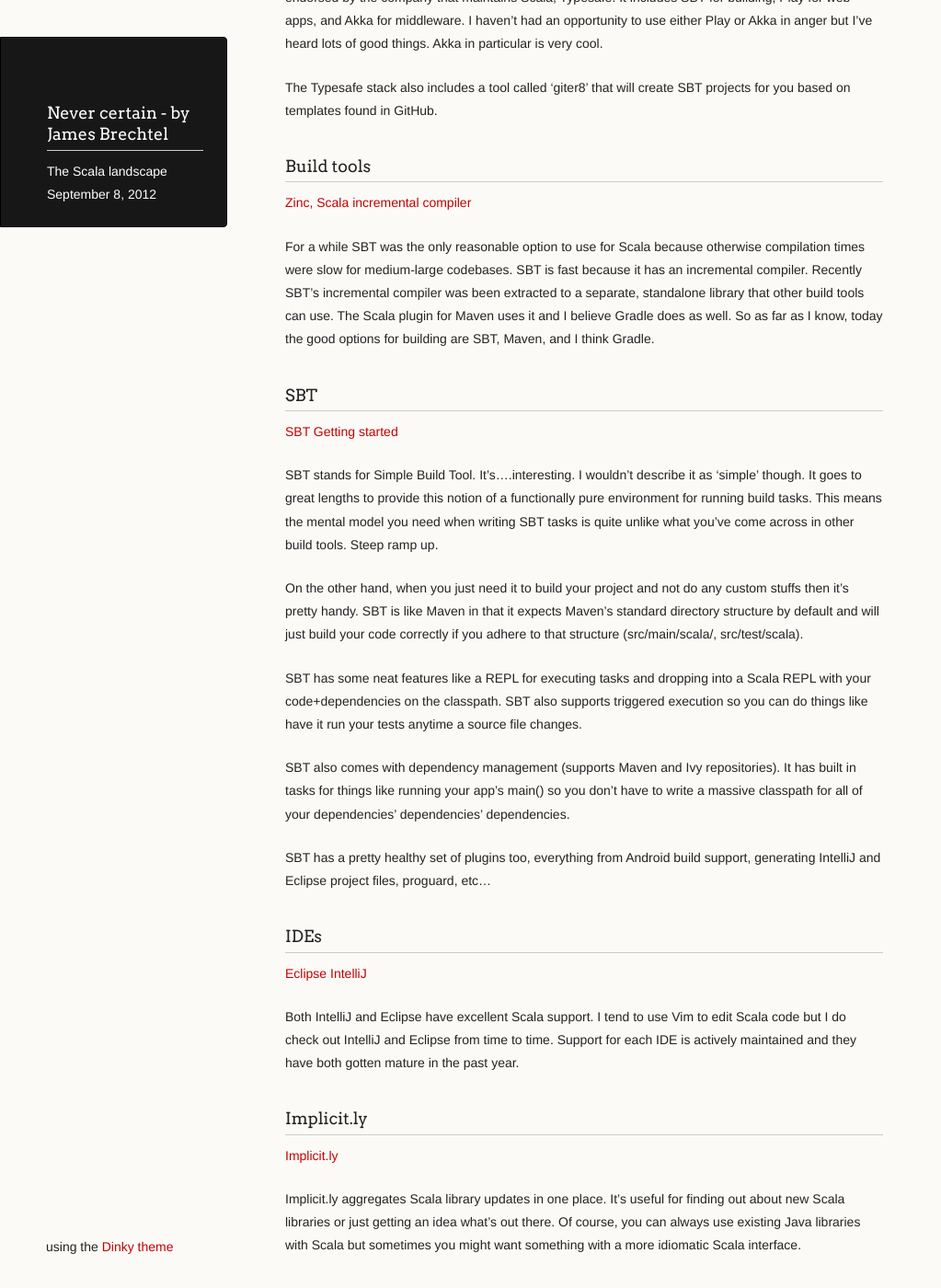
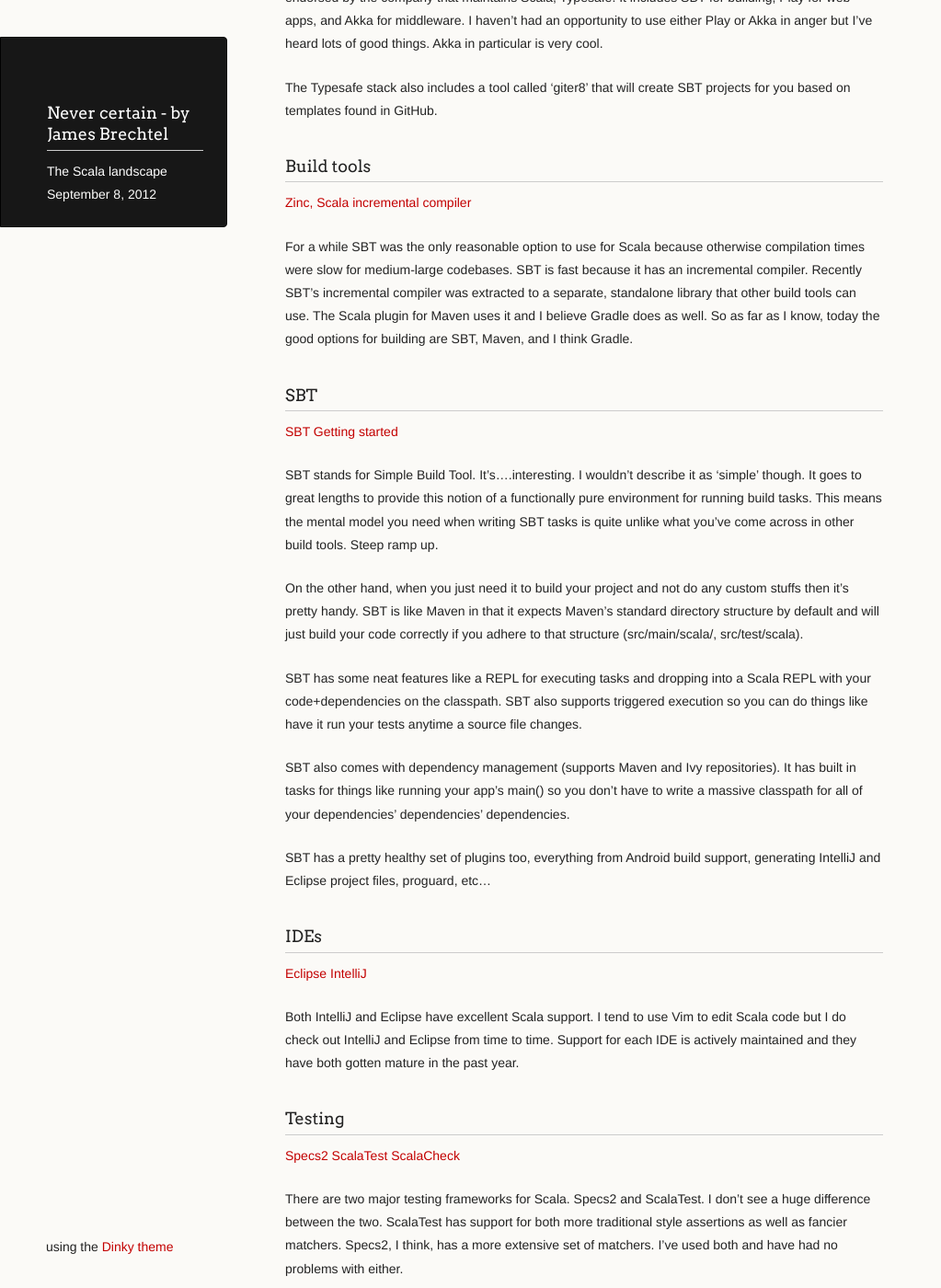
Before and after one commit to jbrechtel/blog, a Jekyll site: the page built from _posts/2012-09-08-scala-landscape.markdown, in a window 1280 px wide and 1400 px high, scrolled down 433 px. Shown: the whole window at 92% size, without its empty margins (0-1023 px from the left). Built offline with Jekyll 4.4.1, drawn with Linux system fonts in a browser that asks for light colours; Markdown is read by kramdown in place of the engine named in the settings; comment, search, counter and statistics services are not loaded; some of the changed text lies outside the part shown.

Commit message:
Fix typo

```diff
--- a/_posts/2012-09-08-scala-landscape.markdown
+++ b/_posts/2012-09-08-scala-landscape.markdown
@@ -22,7 +22,7 @@
 ### Build tools
 [Zinc, Scala incremental compiler](https://github.com/typesafehub/zinc)
 
-For a while SBT was the only reasonable option to use for Scala because otherwise compilation times were slow for medium-large codebases. SBT is fast because it has an incremental compiler. Recently SBT's incremental compiler was been extracted to a separate, standalone library that other build tools can use. The Scala plugin for Maven uses it and I believe Gradle does as well. So as far as I know, today the good options for building are SBT, Maven, and I think Gradle.
+For a while SBT was the only reasonable option to use for Scala because otherwise compilation times were slow for medium-large codebases. SBT is fast because it has an incremental compiler. Recently SBT's incremental compiler was extracted to a separate, standalone library that other build tools can use. The Scala plugin for Maven uses it and I believe Gradle does as well. So as far as I know, today the good options for building are SBT, Maven, and I think Gradle.
 
 ### SBT
 [SBT Getting started](https://github.com/harrah/xsbt/wiki/Getting-Started-Welcome)
@@ -43,6 +43,17 @@
 
 Both IntelliJ and Eclipse have excellent Scala support. I tend to use Vim to edit Scala code but I do check out IntelliJ and Eclipse from time to time. Support for each IDE is actively maintained and they have both gotten mature in the past year.
 
+### Testing
+[Specs2](http://etorreborre.github.com/specs2/)
+[ScalaTest](http://www.scalatest.org/)
+[ScalaCheck](http://code.google.com/p/scalacheck/)
+
+There are two major testing frameworks for Scala. Specs2 and ScalaTest. I don't see a huge difference between the two. ScalaTest has support for both more traditional style assertions as well as fancier matchers. Specs2, I think, has a more extensive set of matchers. I've used both and have had no problems with either.
+
+ScalaCheck is a different sort of test framework that you'd likely use in conjunction with ScalaTest or Specs2. ScalaCheck lets you write tests about properties your code should have and then have it verify those properties against a variety of generated test data. It's inspired by QuickCheck from Haskell. It's a very interesting style of testing and an excellent fit for some problems.
+
+If you don't want to learn multiple new things at once then you can always stick to JUnit or whatever else you're used to from the Java world. Scala works with them just fine. Both Specs2 and ScalaTest have support for Mockito as well.
+
 ### Implicit.ly
 [Implicit.ly](http://notes.implicit.ly/)
 
```
